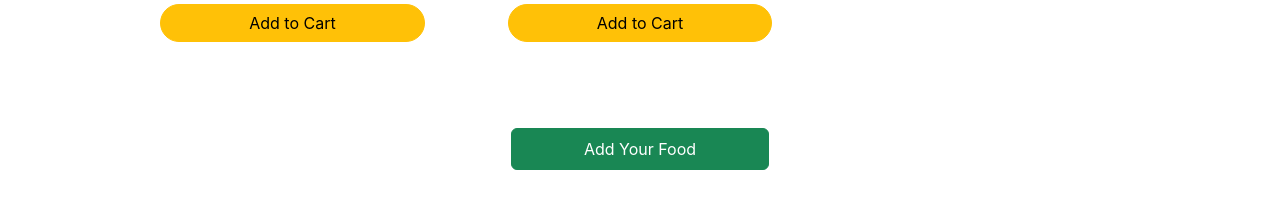
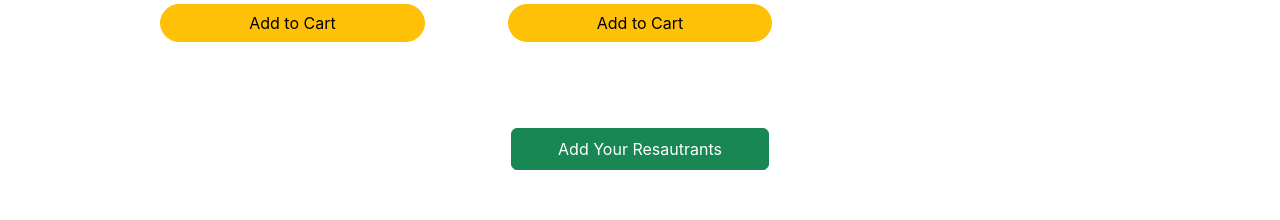
Before and after one commit to Kom22910/Zomato_Clone_KS, a React (Create React App) app: page /places in a window 1280 px wide. Shown: the part 6420-6640 px from the top of the page. Built offline with nearby package versions, Linux system fonts and the light colour scheme; data requests are answered from the project's data file.

Commit message:
third changes

```diff
--- a/src/PlacesPage.jsx
+++ b/src/PlacesPage.jsx
@@ -740,7 +740,7 @@ const PlacesPage = () => {
                                 {/* 2 - add more place  */}
 
                                 <div className="col-12 px-2 py-2 mt-5 text-center">
-                                    <button className='btn btn-success w-25 py-2' onClick={() => setAddmore(true)} > Add Your Food </button>
+                                    <button className='btn btn-success col-sm-3 col-6 py-2' onClick={() => setAddmore(true)} > Add Your Resautrants </button>
                                 </div>
 
                             </div>
```
